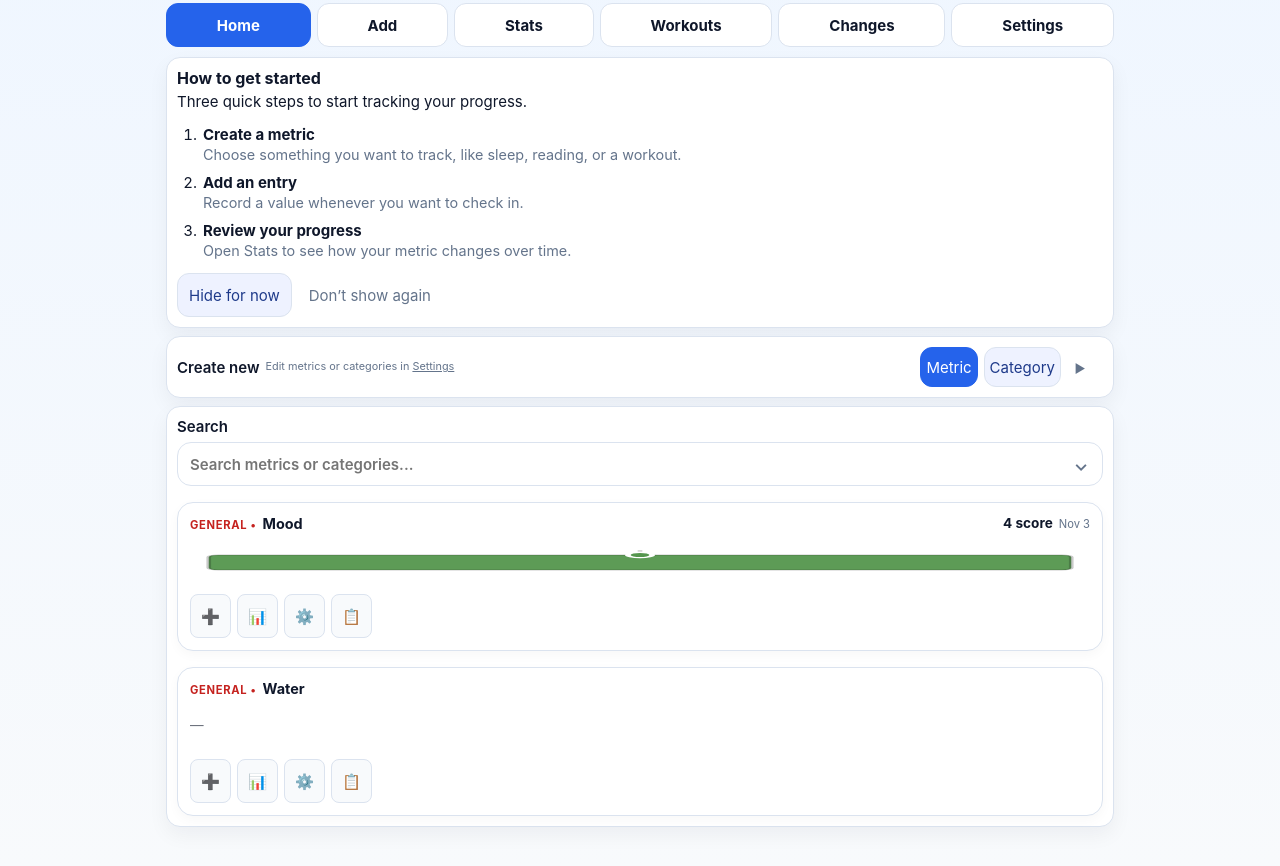
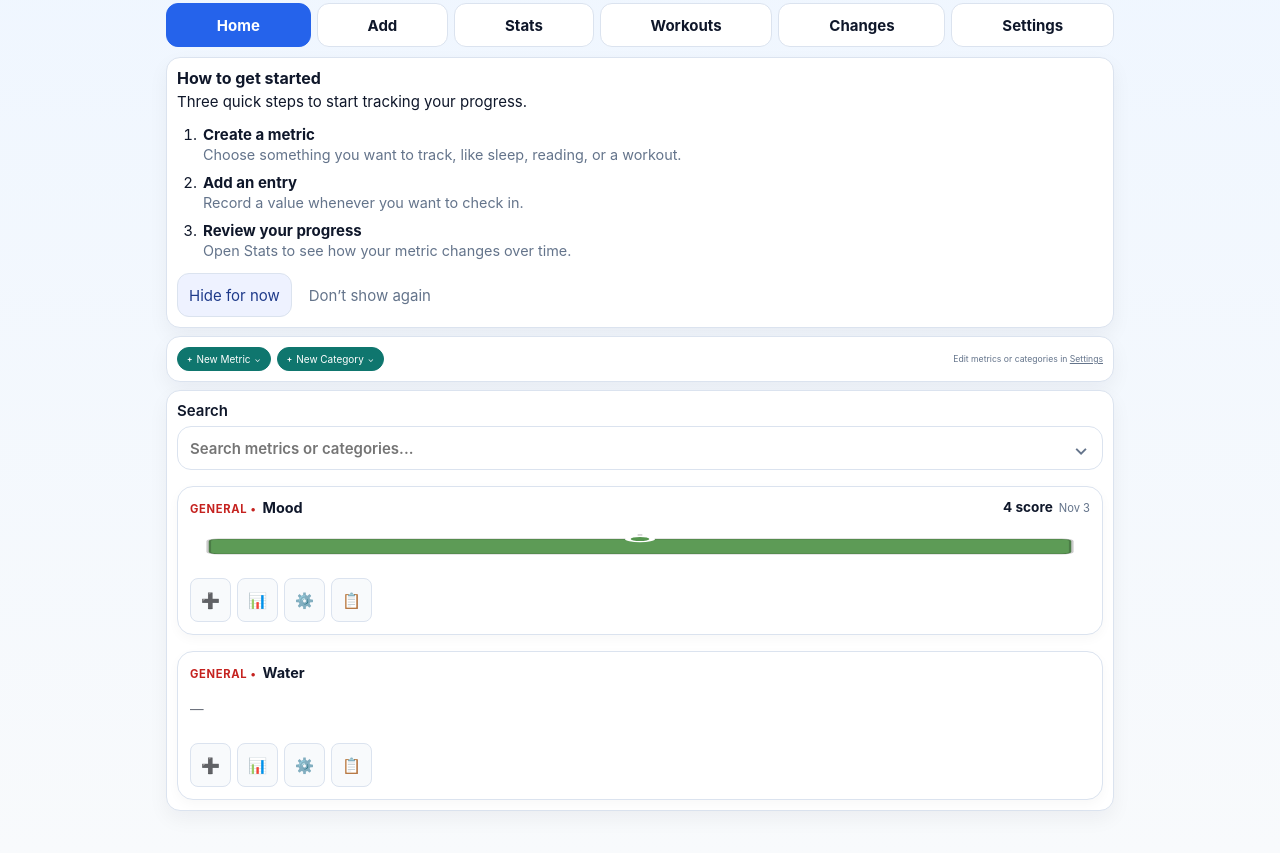
Before and after one commit to katoqu/quantifi, a plain HTML site: page pwa/index.html in a window 1280 px wide. Shown: the part 80-946 px from the top of the page. Drawn offline with Linux system fonts and the light colour scheme.

Commit message:
Feat: Simplified the new category and new metric on homw

```diff
--- a/pwa/app.js
+++ b/pwa/app.js
@@ -58,8 +58,6 @@ const ui = {
   neverShowQuickStart: document.querySelector('#neverShowQuickStart'),
   showQuickStart: document.querySelector('#showQuickStart'),
   homeCreateDetails: document.querySelector('#homeCreateDetails'),
-  homeCreateToggle: document.querySelector('#homeCreateToggle'),
-  homeCreateExpand: document.querySelector('#homeCreateExpand'),
   homeCreateContent: document.querySelector('#homeCreateContent'),
   homeSettingsLink: document.querySelector('#homeSettingsLink'),
   manageAttributesDetails: document.querySelector('#manageAttributesDetails'),
@@ -213,7 +211,6 @@ let activeFilters = { home: 'Recent', add: 'Recent', stats: 'Recent', log: 'Rece
 let homeSearchTerm = '';
 let homeSearchOptions = [];
 let homeSearchSuggestionsOpen = false;
-let homeCreatePanelInitialized = false;
 let openManageAttributesOnSettings = false;
 let addMetricSearchTerm = '';
 let statsMetricSearchTerm = '';
@@ -698,10 +695,6 @@ async function renderHome() {
 
   const visibleMetrics = showArchivedMetrics ? metrics : metrics.filter((m) => !m.isArchived);
   const hasActiveMetrics = metrics.some((metric) => !metric.isArchived);
-  if (!homeCreatePanelInitialized) {
-    setHomeCreateOpen(!hasActiveMetrics);
-    homeCreatePanelInitialized = true;
-  }
   setHomeSearchOptions(categories, visibleMetrics);
   let filteredMetrics = filterMetricsByView(activeFilters.home, visibleMetrics, entries, categories);
   const currentSearchTerm = ui.homeSearch ? ui.homeSearch.value.trim().toLowerCase() : homeSearchTerm;
@@ -1199,6 +1192,7 @@ let selectedCategoryForEdit = null;
 let categorySearchTerm = '';
 let isAddingMetric = false;
 let isEditingMetric = false;
+let homeCreateMode = null;
 let selectedMetricForEdit = null;
 let metricSearchTerm = '';
 let currentMetricId = null;
@@ -1206,12 +1200,14 @@ let suppressDetailsReset = false;
 let settingsMode = 'categories';
 let entriesModalActionId = 0;
 
-function setHomeCreateOpen(open) {
+function setHomeCreateOpen(open, mode = null) {
   ui.homeCreateContent.classList.toggle('hidden', !open);
-  ui.homeCreateToggle.setAttribute('aria-expanded', String(open));
-  ui.homeCreateExpand.setAttribute('aria-expanded', String(open));
-  ui.homeCreateExpand.setAttribute('aria-label', open ? 'Collapse create options' : 'Expand create options');
+  ui.addMetricBtn.setAttribute('aria-expanded', String(open && mode === 'metric'));
+  ui.addCategoryBtn.setAttribute('aria-expanded', String(open && mode === 'category'));
+  ui.addMetricBtn.classList.toggle('active', open && mode === 'metric');
+  ui.addCategoryBtn.classList.toggle('active', open && mode === 'category');
   ui.homeCreateDetails.classList.toggle('is-open', open);
+  homeCreateMode = open ? mode : null;
 }
 
 function updateSettingsSectionAvailability() {
@@ -1368,14 +1364,6 @@ ui.showQuickStart.addEventListener('click', () => {
 
 ui.createFirstMetric.addEventListener('click', () => ui.addMetricBtn.click());
 
-ui.homeCreateToggle.addEventListener('click', () => {
-  setHomeCreateOpen(ui.homeCreateContent.classList.contains('hidden'));
-});
-
-ui.homeCreateExpand.addEventListener('click', () => {
-  setHomeCreateOpen(ui.homeCreateContent.classList.contains('hidden'));
-});
-
 ui.homeSettingsLink.addEventListener('click', (event) => {
   event.preventDefault();
   openManageAttributesOnSettings = true;
@@ -1417,9 +1405,6 @@ ui.tabs.forEach((tab) => {
       d.removeAttribute('open');
     });
     suppressDetailsReset = false;
-    if (tab.dataset.view === 'home' && (await listMetrics(false)).length === 0) {
-      setHomeCreateOpen(true);
-    }
     if (tab.dataset.view === 'settings') updateSettingsSectionAvailability();
     if (tab.dataset.view === 'settings' && openManageAttributesOnSettings) {
       ui.manageAttributesDetails.open = true;
@@ -1773,6 +1758,7 @@ ui.categoryForm.addEventListener('submit', async (event) => {
   isAddingCategory = false;
   ui.categoryForm.reset();
   ui.categoryForm.style.display = 'none';
+  setHomeCreateOpen(false);
 
   // Clear active button states
   ui.addCategoryBtn.classList.remove('active');
@@ -1783,7 +1769,11 @@ ui.categoryForm.addEventListener('submit', async (event) => {
 
 // Add category button
 ui.addCategoryBtn.addEventListener('click', () => {
-  setHomeCreateOpen(true);
+  if (homeCreateMode === 'category') {
+    setHomeCreateOpen(false);
+    return;
+  }
+  setHomeCreateOpen(true, 'category');
   isAddingCategory = true;
   isEditingCategory = false;
   isAddingMetric = false;
@@ -1939,6 +1929,7 @@ ui.cancelCategory.addEventListener('click', () => {
   isAddingCategory = false;
   ui.categoryForm.style.display = 'none';
   ui.categoryForm.reset();
+  setHomeCreateOpen(false);
 
   // Clear active button states
   ui.addCategoryBtn.classList.remove('active');
@@ -1949,7 +1940,11 @@ ui.cancelCategory.addEventListener('click', () => {
 
 // Add metric button
 ui.addMetricBtn.addEventListener('click', () => {
-  setHomeCreateOpen(true);
+  if (homeCreateMode === 'metric') {
+    setHomeCreateOpen(false);
+    return;
+  }
+  setHomeCreateOpen(true, 'metric');
   isAddingMetric = true;
   isEditingMetric = false;
   isAddingCategory = false;
@@ -2166,6 +2161,7 @@ ui.cancelMetric.addEventListener('click', () => {
   ui.metricForm.style.display = 'none';
   ui.metricForm.reset();
   ui.strengthMeasureField.classList.add('hidden');
+  setHomeCreateOpen(false);
 
   // Clear active button states
   ui.addMetricBtn.classList.remove('active');
--- a/pwa/index.html
+++ b/pwa/index.html
@@ -61,21 +61,15 @@
 
           <div id="homeCreateDetails" class="panel home-create-panel">
             <div class="home-create-toolbar">
-              <button id="homeCreateToggle" class="home-create-toggle" type="button" aria-expanded="false" aria-controls="homeCreateContent">
-                <span>Create new</span>
-              </button>
+              <div class="home-create-actions">
+                <button id="addMetricBtn" class="selected-metric-chip home-create-chip" type="button" aria-label="Create a new metric" aria-expanded="false" aria-controls="homeCreateContent">New Metric</button>
+                <button id="addCategoryBtn" class="selected-metric-chip home-create-chip" type="button" aria-label="Create a new category" aria-expanded="false" aria-controls="homeCreateContent">New Category</button>
+              </div>
               <span class="home-create-settings-hint">
                 <span class="home-create-settings-full">Edit metrics or categories in</span>
                 <span class="home-create-settings-compact">Edit in</span>
                 <a href="#settings" id="homeSettingsLink">Settings</a>
               </span>
-              <div class="home-create-actions">
-                <button id="addMetricBtn" class="primary" type="button">Metric</button>
-                <button id="addCategoryBtn" class="secondary" type="button">Category</button>
-              </div>
-              <button id="homeCreateExpand" class="home-create-expand" type="button" aria-label="Expand create options" aria-expanded="false" aria-controls="homeCreateContent">
-                <span class="collapse-indicator" aria-hidden="true">▶</span>
-              </button>
             </div>
             <div id="homeCreateContent" class="home-create-content hidden">
               <form id="metricForm" class="stacked-form home-create-form" style="display: none;">
--- a/pwa/styles.css
+++ b/pwa/styles.css
@@ -621,30 +621,20 @@ input[type="checkbox"] {
 .home-create-toolbar {
   display: flex;
   align-items: center;
-  gap: 6px;
-}
-
-.home-create-toggle {
-  flex: 0 0 auto;
-  min-width: 0;
-  min-height: 40px;
-  padding: 4px 0;
-  border: 0;
-  background: transparent;
-  text-align: left;
-  font-size: inherit;
-  font-weight: 600;
+  justify-content: space-between;
+  gap: 8px;
 }
 
 .home-create-settings-hint {
-  flex: 1 1 auto;
+  flex: 0 1 auto;
   min-width: 0;
   overflow: hidden;
   color: var(--muted);
-  font-size: 0.68rem;
+  font-size: 0.54rem;
   line-height: 1.2;
   text-overflow: ellipsis;
   white-space: nowrap;
+  text-align: right;
 }
 
 .home-create-settings-hint a {
@@ -653,25 +643,6 @@ input[type="checkbox"] {
 
 .home-create-settings-compact {
   display: none;
-}
-
-.home-create-toggle:hover {
-  filter: none;
-  color: var(--primary);
-}
-
-.home-create-expand {
-  flex: 0 0 36px;
-  width: 36px;
-  min-height: 40px;
-  padding: 4px;
-  border: 0;
-  background: transparent;
-  color: var(--muted);
-}
-
-.home-create-panel.is-open .collapse-indicator {
-  transform: rotate(90deg);
 }
 
 .quick-start-steps {
@@ -703,15 +674,24 @@ input[type="checkbox"] {
 
 .home-create-actions {
   display: flex;
-  flex: 0 0 auto;
+  flex: 0 1 auto;
   gap: 6px;
 }
 
 .home-create-actions button {
   min-width: 0;
-  min-height: 40px;
-  padding: 6px 5px;
+  padding: 4px 9px;
   white-space: nowrap;
+}
+
+.home-create-chip::before {
+  content: "+";
+}
+
+.home-create-chip {
+  min-height: 24px;
+  padding: 3px 7px;
+  font-size: 0.624rem;
 }
 
 .home-create-form {
@@ -974,13 +954,7 @@ main {
   }
 
   .home-create-actions button {
-    padding: 6px 7px;
-    font-size: 0.85rem;
-  }
-
-  .home-create-expand {
-    flex-basis: 30px;
-    width: 30px;
+    padding: 4px 7px;
   }
 
   .home-create-settings-full {
```
